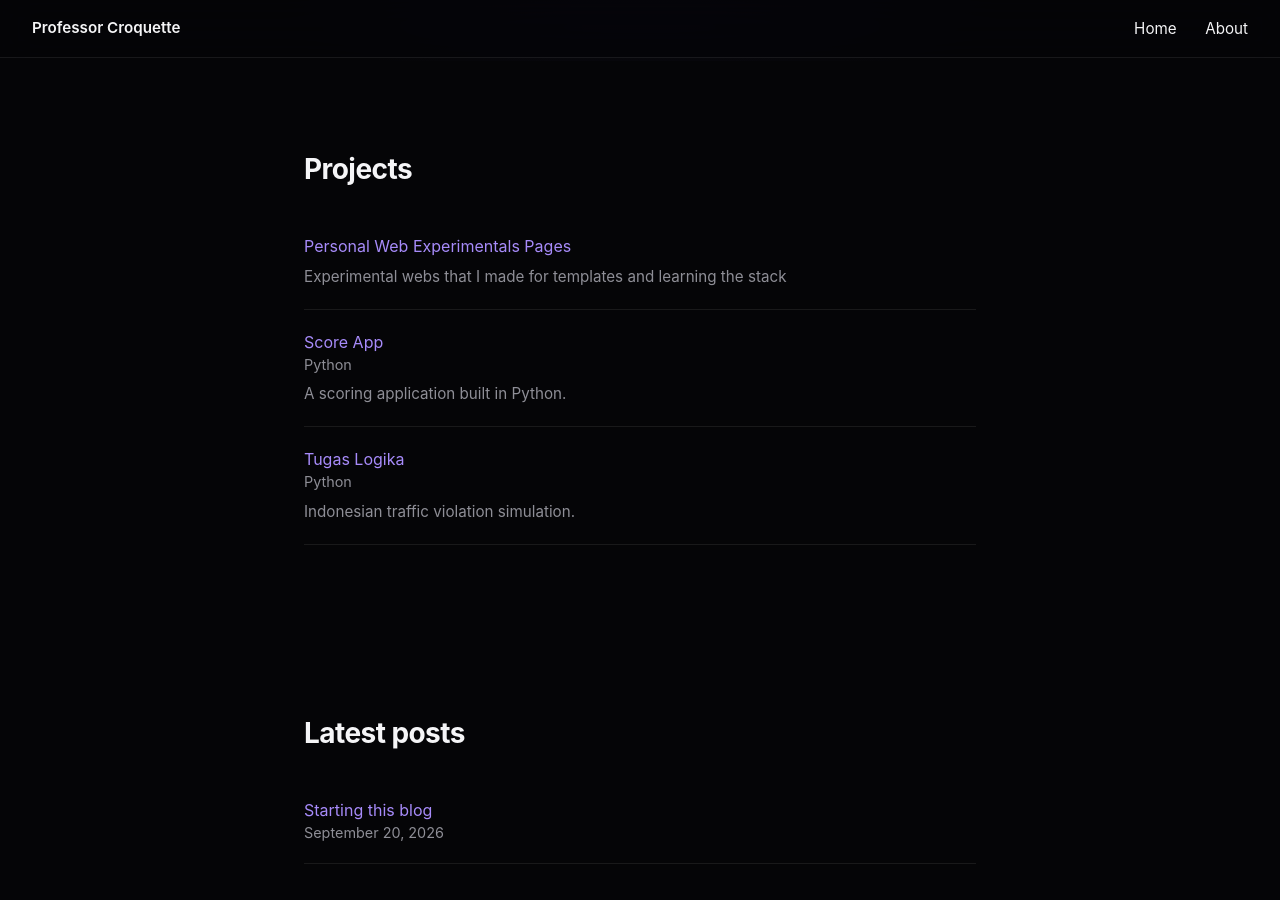
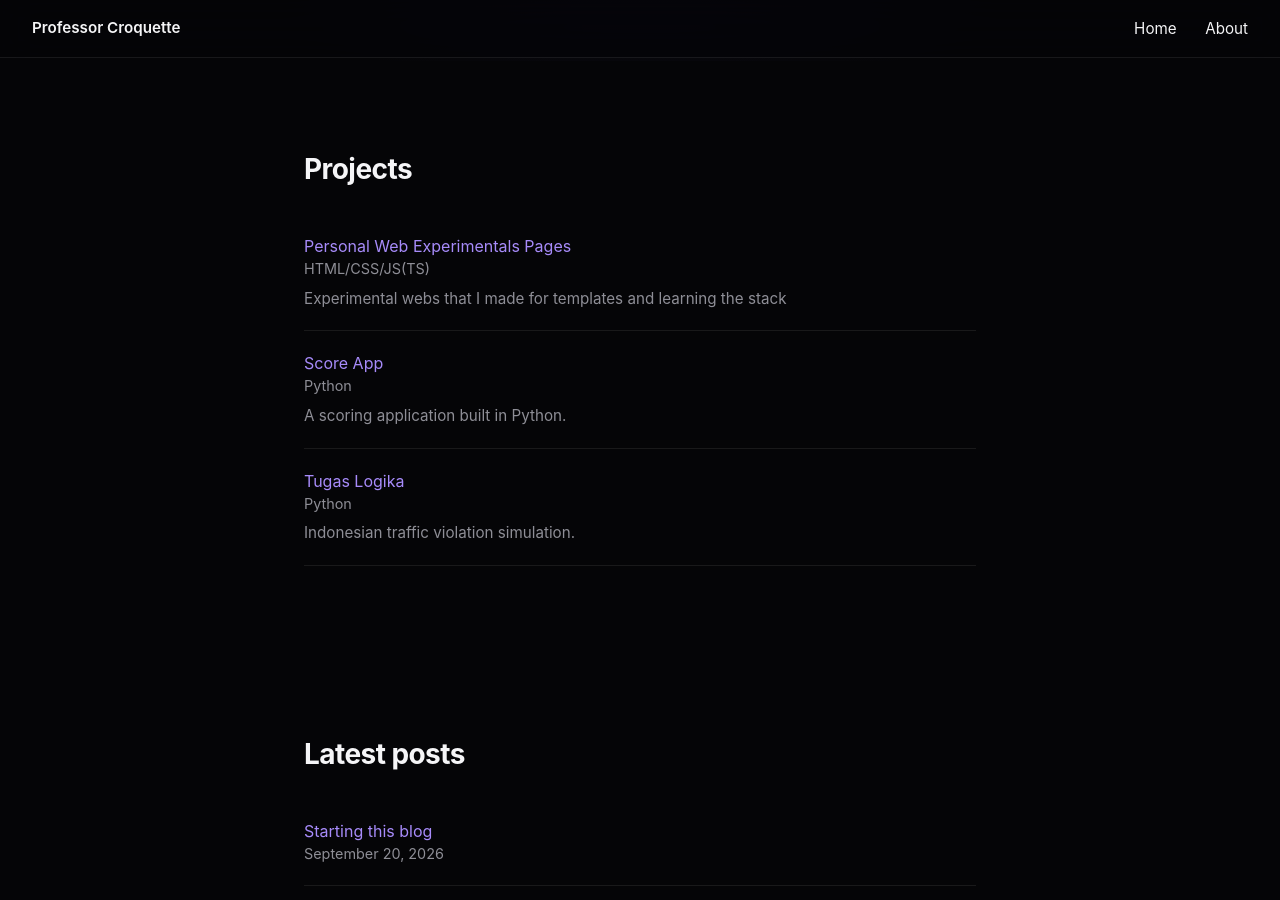
Before and after one commit to ProfessorCroquette/ProfessorCroquette.github.io, a Jekyll site: the page built from index.markdown, in a window 1280 px wide and 900 px high, scrolled down 627 px. Built offline with Jekyll 4.4.1, drawn with Linux system fonts in a browser that asks for light colours.

Commit message:
Project stack

```diff
--- a/index.markdown
+++ b/index.markdown
@@ -13,7 +13,7 @@ layout: default
     {% for project in site.projects %}
     <li>
       <a href="{{ project.url | relative_url }}">{{ project.title }}</a>
-      <div class="date">{{ project.tech }}</div>
+      <div class="date">{{ project.tech }}{{ project.stack }}</div>
       {% if project.summary %}<p>{{ project.summary }}</p>{% endif %}
     </li>
     {% endfor %}
```
